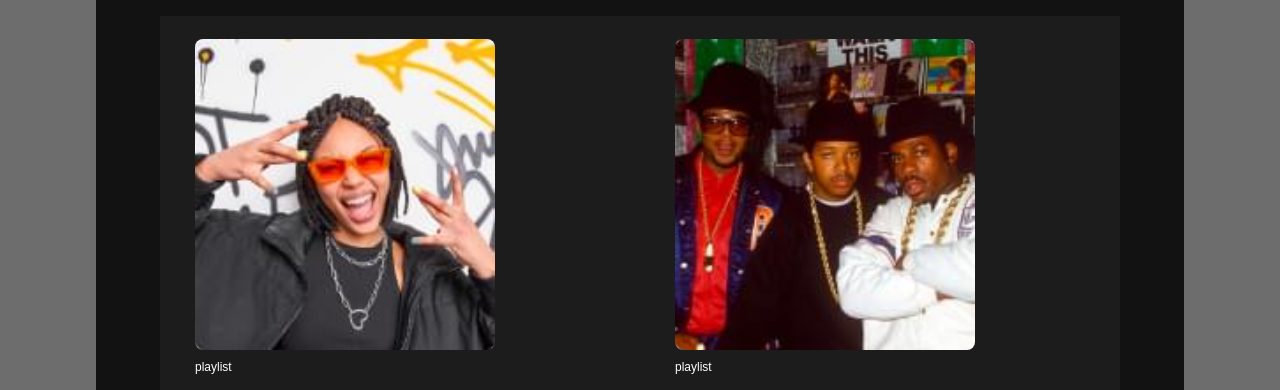
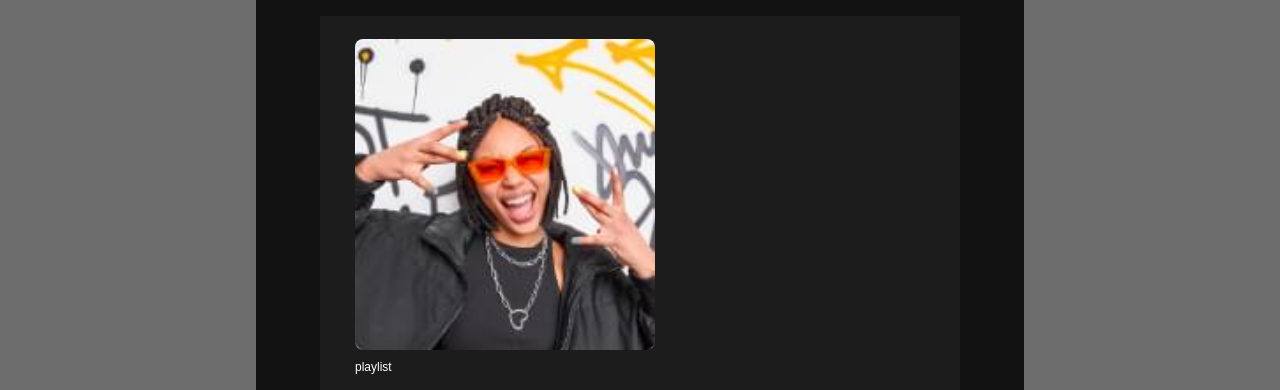
Before and after one commit to krutko77/player-audio, a plain HTML site: page index.html in a window 1280 px wide. Shown: the part 127-517 px from the top of the page. Drawn offline with Linux system fonts and the light colour scheme.

Commit message:
refactory

```diff
--- a/js/app.js
+++ /dev/null
@@ -1,250 +0,0 @@
-
-let playlists = [{
-		title: "Hip-Hop Hits",
-		coverImageUrl: "../../img/playlist1-img.jpg",
-		info: {
-			totalTracksCount: "4 tracks",
-			totalTracksDuration: "12m 13s",
-			artistNames: "Eminem, 50cent, Lloyd Banks",
-			otherArtist: "and others",
-		},
-		tracks: [
-			{
-				coverImageUrl: "../../img/Eminem.jpg",
-				artistName: "Eminem - ",
-				title: "Rap God",
-				fileUrl: "../../files/Eminem_-_Rap_God.mp3",
-				isHot: true,
-				trackImgId: "track-img-1",
-				artistNameId: "artist-name-1",
-				trackNameId: "track-name-1",
-				audioBoxId: "audio-box-1",
-			},
-			{
-				coverImageUrl: "../../img/50-cent.jpg",
-				artistName: "50cent - ",
-				title: "In da Club",
-				fileUrl: "../../files/50_Cent_-_In_Da_Club_47965582.mp3",
-				isHot: false,
-				trackImgId: "track-img-2",
-				artistNameId: "artist-name-2",
-				trackNameId: "track-name-2",
-				audioBoxId: "audio-box-2",
-			},
-			{
-				coverImageUrl: "../../img/DMX.jpg",
-				artistName: "DMX - ",
-				title: "Give It To Ya",
-				fileUrl: "../../files/DMX_-_X_Gon_Give_It_to_Ya_73088122.mp3",
-				isHot: true,
-				trackImgId: "track-img-3",
-				artistNameId: "artist-name-3",
-				trackNameId: "track-name-3",
-				audioBoxId: "audio-box-3",
-			},
-			{
-				coverImageUrl: "../../img/Eminem-2.jpg",
-				artistName: "Eminem feat 50 Cent, Cashis - ",
-				title: "You Don't Know",
-				fileUrl:
-				"../../files/Eminem_50_Cent_Lloyd_Banks_Cahis_-_You_Dont_Know_48270332.mp3",
-				isHot: false,
-			},
-		],
-	},
-
-	{
-		title: "Rap Hits 1990s",
-		coverImageUrl: "../../img/playlist2-img.jpg",
-		info: {
-			totalTracksCount: "4 tracks",
-			totalTracksDuration: "17m 44s",
-			artistNames: "Public Enemy, Vanila Ice, MC Hammer",
-			otherArtist: "and others",
-		},
-		tracks: [
-			{
-				coverImageUrl: "../../img/Public-enemy.jpg",
-				artistName: "Public Enemy - ",
-				title: "Fight the Power",
-				fileUrl: "../../files/Public_Enemy_-_Fight_The_Power_48021083.mp3",
-				isHot: true,
-				trackImgId: "track-img-5",
-				artistNameId: "artist-name-5",
-				trackNameId: "track-name-5",
-				audioBoxId: "audio-box-5",
-			},
-			{
-				coverImageUrl: "../../img/Vanilia-ice.jpg",
-				artistName: "Vanila Ice - ",
-				title: "Ice Ice Baby",
-				fileUrl: "../../files/Vanilla_Ice_-_Ice_Ice_Baby_48283042.mp3",
-				isHot: true,
-				trackImgId: "track-img-6",
-				artistNameId: "artist-name-6",
-				trackNameId: "track-name-6",
-				audioBoxId: "audio-box-6",
-			},
-			{
-				coverImageUrl: "../../img/MC-hammer.jpg",
-				artistName: "MC Hammer - ",
-				title: "You Can’t Touch This",
-				fileUrl: "../../files/MC_Hammer_-_U_Cant_Touch_This_48049905.mp3",
-				isHot: false,
-				trackImgId: "track-img-7",
-				artistNameId: "artist-name-7",
-				trackNameId: "track-name-7",
-				audioBoxId: "audio-box-7",
-			},
-			{
-				coverImageUrl: "../../img/Brand-nubian.jpg",
-				artistName: "Brand Nubian - ",
-				title: "Brand Nubian",
-				fileUrl: "../../files/Brand_Nubian_-_Brand_Nubian_48295459.mp3",
-				isHot: false,
-			},
-		],
-	}
-]
-
-
-renderPlaylists(playlists);
-
-function renderPlaylists (inputPlaylists) {
-
-	for (let i = 0; i < inputPlaylists.length; i++) {
-		const playlist = inputPlaylists[i];
-		renderPlaylist(playlist);
-	}
-}
-
-function renderPlaylist(playlistForRendering) {
-	const contentPage = document.getElementById("content-page");
-	let playlistBody = document.createElement("div");
-	playlistBody.classList.add("content__playlist", "playlist");
-	contentPage.append(playlistBody);
-
-	renderPlaylistHeader(playlistForRendering, playlistBody);
-	renderPlaylistTracks(playlistForRendering, playlistBody);
-}
-
-function renderPlaylistHeader(playlistForRendering, arg) {
-	let playlistDescriptionElement = document.createElement("div");
-	playlistDescriptionElement.classList.add("playlist__description", "description");
-	arg.append(playlistDescriptionElement);
-
-	let playlistDescriptionImgBox = document.createElement("div");
-	playlistDescriptionImgBox.classList.add("description__img-box");
-	playlistDescriptionElement.append(playlistDescriptionImgBox);
-
-	let playlistDescriptionTextBox = document.createElement("div");
-	playlistDescriptionTextBox.classList.add("description__text-box", "text-box");
-	playlistDescriptionElement.append(playlistDescriptionTextBox);
-
-	let playlistTextBoxLabel = document.createElement("p");
-	playlistTextBoxLabel.classList.add("text-box__label");
-	playlistTextBoxLabel.textContent = "playlist";
-	playlistDescriptionTextBox.append(playlistTextBoxLabel);
-
-	let playlistImage = document.createElement("img");
-	playlistImage.classList.add("description__img");
-	playlistImage.src = playlistForRendering.coverImageUrl;
-	playlistImage.alt = "playlist image";
-	playlistImage.width = "170";
-	playlistImage.height = "176";
-	playlistDescriptionImgBox.append(playlistImage);
-
-	let playlistTitle = document.createElement("h2");
-	playlistTitle.classList.add("text-box__playlist-title");
-	playlistTitle.append(playlistForRendering.title);
-	playlistDescriptionTextBox.append(playlistTitle);
-
-	let playlistCount = document.createElement("p");
-	playlistCount.classList.add("text-box__text-small");
-	playlistCount.append(playlistForRendering.info.totalTracksCount + "," + " " +
-	playlistForRendering.info.totalTracksDuration);
-	playlistDescriptionTextBox.append(playlistCount);
-
-	let playlistArtistsList = document.createElement("p");
-	playlistArtistsList.classList.add("text-box__text");
-	playlistArtistsList.append(playlistForRendering.info.artistNames);
-	playlistDescriptionTextBox.append(playlistArtistsList);
-
-	let playlistOtherArtists = document.createElement("span");
-	playlistOtherArtists.append(" " + playlistForRendering.info.otherArtist);
-	playlistOtherArtists.classList.add("text-box__span");
-	playlistArtistsList.append(playlistOtherArtists);
-}
-
-function renderPlaylistTracks(playlistForRendering, arg) {
-	let playlistTracksElement = document.createElement("div");
-	playlistTracksElement.classList.add("playlist__tracks", "tracks");
-	arg.append(playlistTracksElement);
-
-	let tracksList = document.createElement("ul");
-	tracksList.classList.add("tracks__list", "list");
-	playlistTracksElement.append(tracksList);
-
-	for (let i = 0; i < playlistForRendering.tracks.length; i++) {
-		const track = playlistForRendering.tracks[i];
-		renderTrack(track, tracksList);
-  }
-}
-
-
-function renderTrack(inputTrack, arg) {
-	let trackElement = document.createElement("li");
-	trackElement.classList.add("list__item");
-
-
-	let trackBlock = document.createElement("div");
-	trackBlock.classList.add("list__grid", "grid");
-	trackElement.append(trackBlock);
-
-	let trackImageBox = document.createElement("div");
-	trackImageBox.classList.add("grid__img-box");
-	trackBlock.append(trackImageBox);
-
-	let trackImage = document.createElement("img");
-	trackImage.classList.add("grid__img");
-	trackImage.src = inputTrack.coverImageUrl;
-	trackImage.alt = "artist image";
-	trackImage.width = "48";
-	trackImage.height = "48";
-	trackImageBox.append(trackImage);
-
-	let trackTitle = document.createElement("div");
-	trackTitle.classList.add("grid__track-title");
-	trackBlock.append(trackTitle);
-
-	let trackIconBox = document.createElement("span");
-	trackIconBox.classList.add("grid__icon");
-	trackTitle.append(trackIconBox);
-
-	let trackIcon = document.createElement("img");
-	trackIcon.src = "../img/light-icon.svg";
-	trackIcon.alt = "light image";
-	trackIcon.width = "12";
-	trackIcon.height = "12";
-
-	if (inputTrack.isHot) {
-		trackIconBox.append(trackIcon);
-	}
-
-	let trackArtistName = document.createElement("span");
-	trackArtistName.append(inputTrack.artistName);
-	trackTitle.append(trackArtistName);
-
-	let songTitle = document.createElement("span");
-	songTitle.classList.add("grid__song-title");
-	songTitle.append(inputTrack.title);
-	trackTitle.append(songTitle);
-
-	let trackAudio = document.createElement("audio");
-	trackAudio.classList.add("grid__audio");
-	trackAudio.src = inputTrack.fileUrl;
-	trackAudio.controls = true;
-   trackBlock.append(trackAudio);
-
-	arg.append(trackElement);
-}
--- /dev/null
+++ b/js/components/playlist/header/cover/renderPlaylistCover.component.js
@@ -0,0 +1,10 @@
+import { createElementWithClass } from "../../../../helpers.js";
+
+export function renderPlaylistCover(playlistForRendering, playlistDescriptionImgBox) {
+	let playlistImage = createElementWithClass("img", "description__img");
+	playlistImage.src = playlistForRendering.coverImageUrl;
+	playlistImage.alt = "playlist image";
+	playlistImage.width = "170";
+	playlistImage.height = "176";
+	playlistDescriptionImgBox.append(playlistImage);
+}
--- /dev/null
+++ b/js/components/playlist/header/info/renderPlaylistInfo.component.js
@@ -0,0 +1,20 @@
+import { createElementWithClass } from "../../../../helpers.js";
+
+export function renderPlaylistInfo(playlistForRendering, playlistDescriptionTextBox) {
+	let playlistTitle = createElementWithClass("h2", "text-box__playlist-title");
+	playlistTitle.append(playlistForRendering.title);
+	playlistDescriptionTextBox.append(playlistTitle);
+
+	let playlistCount = createElementWithClass("p", "text-box__text-small");
+	playlistCount.append(playlistForRendering.info.totalTracksCount + "," + " " +
+		playlistForRendering.info.totalTracksDuration);
+	playlistDescriptionTextBox.append(playlistCount);
+
+	let playlistArtistsList = createElementWithClass("p", "text-box__text");
+	playlistArtistsList.append(playlistForRendering.info.artistNames);
+	playlistDescriptionTextBox.append(playlistArtistsList);
+
+	let playlistOtherArtists = createElementWithClass("span", "text-box__span");
+	playlistOtherArtists.append(" " + playlistForRendering.info.otherArtist);
+	playlistArtistsList.append(playlistOtherArtists);
+}
--- /dev/null
+++ b/js/components/playlist/header/renderPlaylistHeaderComponent.js
@@ -0,0 +1,21 @@
+import { renderPlaylistInfo } from "./info/renderPlaylistInfo.component.js";
+import { renderPlaylistCover } from "./cover/renderPlaylistCover.component.js";
+import { createElementWithClass } from "../../../helpers.js";
+
+export function renderPlaylistHeader(playlistForRendering, playlistBody) {
+	let playlistDescriptionElement = createElementWithClass("div", "playlist__description", "description");
+	playlistBody.append(playlistDescriptionElement);
+
+	let playlistDescriptionImgBox = createElementWithClass("div", "description__img-box");
+	playlistDescriptionElement.append(playlistDescriptionImgBox);
+
+	let playlistDescriptionTextBox = createElementWithClass("div", "description__text-box", "text-box");
+	playlistDescriptionElement.append(playlistDescriptionTextBox);
+
+	let playlistTextBoxLabel = createElementWithClass("p", "text-box__label");
+	playlistTextBoxLabel.textContent = "playlist";
+	playlistDescriptionTextBox.append(playlistTextBoxLabel);
+
+	renderPlaylistCover(playlistForRendering, playlistDescriptionImgBox);
+	renderPlaylistInfo(playlistForRendering, playlistDescriptionTextBox);
+}
--- /dev/null
+++ b/js/components/playlist/renderPlaylist.component.js
@@ -0,0 +1,12 @@
+import { renderPlaylistHeader } from "./header/renderPlaylistHeaderComponent.js";
+import { renderPlaylistTracks } from "./tracks/renderPlaylistTracks.component.js";
+import { createElementWithClass } from "../../helpers.js";
+
+export function renderPlaylist(playlistForRendering) {
+	const contentPage = document.getElementById("content-page");
+	let playlistBody = createElementWithClass("div", "content__playlist", "playlist");
+	contentPage.append(playlistBody);
+
+	renderPlaylistHeader(playlistForRendering, playlistBody);
+	renderPlaylistTracks(playlistForRendering, playlistBody);
+}
--- /dev/null
+++ b/js/components/playlist/tracks/renderPlaylistTracks.component.js
@@ -0,0 +1,15 @@
+import { renderTrack } from "./track/renderTrackComponent.js";
+import { createElementWithClass } from "../../../helpers.js";
+
+export function renderPlaylistTracks(playlistForRendering, playlistBody) {
+	let playlistTracksElement = createElementWithClass("div", "playlist__tracks", "tracks");
+	playlistBody.append(playlistTracksElement);
+
+	let tracksList = createElementWithClass("ul", "tracks__list", "list");
+	playlistTracksElement.append(tracksList);
+
+	for (let i = 0; i < playlistForRendering.tracks.length; i++) {
+		const track = playlistForRendering.tracks[i];
+		renderTrack(track, tracksList);
+	}
+}
--- /dev/null
+++ b/js/components/playlist/tracks/track/renderTrackComponent.js
@@ -0,0 +1,45 @@
+import { createElementWithClass } from "../../../../helpers.js";
+
+export function renderTrack(inputTrack, tracksList) {
+	let trackElement = createElementWithClass("li", "list__item");
+	let trackBlock = createElementWithClass("div", "list__grid", "grid");
+	trackElement.append(trackBlock);
+	let trackImageBox = createElementWithClass("div", "grid__img-box");
+	trackBlock.append(trackImageBox);
+	let trackTitle = createElementWithClass("div", "grid__track-title");
+	trackBlock.append(trackTitle);
+	let trackIconBox = createElementWithClass("span", "grid__icon");
+	trackTitle.append(trackIconBox);
+
+	let trackImage = createElementWithClass("img", "grid__img")
+	trackImage.src = inputTrack.coverImageUrl;
+	trackImage.alt = "artist image";
+	trackImage.width = "48";
+	trackImage.height = "48";
+	trackImageBox.append(trackImage);
+
+	let trackIcon = document.createElement("img");
+	trackIcon.src = "../img/light-icon.svg";
+	trackIcon.alt = "light image";
+	trackIcon.width = "12";
+	trackIcon.height = "12";
+
+	if (inputTrack.isHot) {
+		trackIconBox.append(trackIcon);
+	}
+
+	let trackArtistName = document.createElement("span");
+	trackArtistName.append(inputTrack.artistName);
+	trackTitle.append(trackArtistName);
+
+	let songTitle = createElementWithClass("span", "grid__song-title");
+	songTitle.append(inputTrack.title);
+	trackTitle.append(songTitle);
+
+	let trackAudio = createElementWithClass("audio", "grid__audio");
+	trackAudio.src = inputTrack.fileUrl;
+	trackAudio.controls = true;
+	trackBlock.append(trackAudio);
+
+	tracksList.append(trackElement);
+}
--- /dev/null
+++ b/js/components/renderPlaylists.component.js
@@ -0,0 +1,9 @@
+import { renderPlaylist } from "./playlist/renderPlaylist.component.js";
+
+export function renderPlaylists(inputPlaylists) {
+
+	for (let i = 0; i < inputPlaylists.length; i++) {
+		const playlist = inputPlaylists[i];
+		renderPlaylist(playlist);
+	}
+}
--- a/js/data.module.js
+++ b/js/data.module.js
@@ -0,0 +1,108 @@
+
+export let playlists = [{
+	title: "Hip-Hop Hits",
+	coverImageUrl: "../../img/playlist1-img.jpg",
+	info: {
+		totalTracksCount: "4 tracks",
+		totalTracksDuration: "12m 13s",
+		artistNames: "Eminem, 50cent, Lloyd Banks",
+		otherArtist: "and others",
+	},
+	tracks: [
+		{
+			coverImageUrl: "../../img/Eminem.jpg",
+			artistName: "Eminem - ",
+			title: "Rap God",
+			fileUrl: "../../files/Eminem_-_Rap_God.mp3",
+			isHot: true,
+			trackImgId: "track-img-1",
+			artistNameId: "artist-name-1",
+			trackNameId: "track-name-1",
+			audioBoxId: "audio-box-1",
+		},
+		{
+			coverImageUrl: "../../img/50-cent.jpg",
+			artistName: "50cent - ",
+			title: "In da Club",
+			fileUrl: "../../files/50_Cent_-_In_Da_Club_47965582.mp3",
+			isHot: false,
+			trackImgId: "track-img-2",
+			artistNameId: "artist-name-2",
+			trackNameId: "track-name-2",
+			audioBoxId: "audio-box-2",
+		},
+		{
+			coverImageUrl: "../../img/DMX.jpg",
+			artistName: "DMX - ",
+			title: "Give It To Ya",
+			fileUrl: "../../files/DMX_-_X_Gon_Give_It_to_Ya_73088122.mp3",
+			isHot: true,
+			trackImgId: "track-img-3",
+			artistNameId: "artist-name-3",
+			trackNameId: "track-name-3",
+			audioBoxId: "audio-box-3",
+		},
+		{
+			coverImageUrl: "../../img/Eminem-2.jpg",
+			artistName: "Eminem feat 50 Cent, Cashis - ",
+			title: "You Don't Know",
+			fileUrl:
+				"../../files/Eminem_50_Cent_Lloyd_Banks_Cahis_-_You_Dont_Know_48270332.mp3",
+			isHot: false,
+		},
+	],
+},
+
+{
+	title: "Rap Hits 1990s",
+	coverImageUrl: "../../img/playlist2-img.jpg",
+	info: {
+		totalTracksCount: "4 tracks",
+		totalTracksDuration: "17m 44s",
+		artistNames: "Public Enemy, Vanila Ice, MC Hammer",
+		otherArtist: "and others",
+	},
+	tracks: [
+		{
+			coverImageUrl: "../../img/Public-enemy.jpg",
+			artistName: "Public Enemy - ",
+			title: "Fight the Power",
+			fileUrl: "../../files/Public_Enemy_-_Fight_The_Power_48021083.mp3",
+			isHot: true,
+			trackImgId: "track-img-5",
+			artistNameId: "artist-name-5",
+			trackNameId: "track-name-5",
+			audioBoxId: "audio-box-5",
+		},
+		{
+			coverImageUrl: "../../img/Vanilia-ice.jpg",
+			artistName: "Vanila Ice - ",
+			title: "Ice Ice Baby",
+			fileUrl: "../../files/Vanilla_Ice_-_Ice_Ice_Baby_48283042.mp3",
+			isHot: true,
+			trackImgId: "track-img-6",
+			artistNameId: "artist-name-6",
+			trackNameId: "track-name-6",
+			audioBoxId: "audio-box-6",
+		},
+		{
+			coverImageUrl: "../../img/MC-hammer.jpg",
+			artistName: "MC Hammer - ",
+			title: "You Can’t Touch This",
+			fileUrl: "../../files/MC_Hammer_-_U_Cant_Touch_This_48049905.mp3",
+			isHot: false,
+			trackImgId: "track-img-7",
+			artistNameId: "artist-name-7",
+			trackNameId: "track-name-7",
+			audioBoxId: "audio-box-7",
+		},
+		{
+			coverImageUrl: "../../img/Brand-nubian.jpg",
+			artistName: "Brand Nubian - ",
+			title: "Brand Nubian",
+			fileUrl: "../../files/Brand_Nubian_-_Brand_Nubian_48295459.mp3",
+			isHot: false,
+		},
+	],
+}
+]
--- /dev/null
+++ b/js/helpers.js
@@ -0,0 +1,5 @@
+export function createElementWithClass(tagName, ...classNames) {
+	const element = document.createElement(tagName);
+	classNames.forEach((c) => element.classList.add(c));
+	return element;
+}
--- /dev/null
+++ b/js/index.js
@@ -0,0 +1,6 @@
+
+import { playlists } from "./data.module.js";
+import { renderPlaylists } from "./components/renderPlaylists.component.js";
+
+//render
+renderPlaylists(playlists);
--- a/js/render.module.js
+++ /dev/null
@@ -1,2 +0,0 @@
-import { a } from "./data.module.js";
-console.log(a);
--- a/style.css
+++ b/style.css
@@ -25,7 +25,7 @@ body {
 }
 
 body {
-  color: #FFFFFF;
+	color: #ffffff;
 	line-height: 1;
 	font-family: "SF UI Display", sans-serif;
 	font-size: 0.875rem;
@@ -100,7 +100,7 @@ select:-webkit-autofill:focus {
 
 .container {
 	min-height: 100vh;
-  background-color: #6D6D6D;
+	background-color: #6d6d6d;
 	display: -webkit-box;
 	display: -ms-flexbox;
 	display: flex;
@@ -154,7 +154,7 @@ select:-webkit-autofill:focus {
 }
 
 .content__playlist {
-  background-color: #1C1C1C;
+	background-color: #1c1c1c;
 	-webkit-box-flex: 0;
 	-ms-flex: 0 1 50%;
 	flex: 0 1 50%;
@@ -215,7 +215,7 @@ select:-webkit-autofill:focus {
 }
 
 .text-box__text-small {
-  color: #8A8A8A;
+	color: #8a8a8a;
 	font-family: "SF UI Display", sans-serif;
 	font-size: 14px;
 	font-weight: 400;
@@ -224,7 +224,7 @@ select:-webkit-autofill:focus {
 }
 
 .text-box__span {
-  color: #8A8A8A;
+	color: #8a8a8a;
 	font-family: "SF UI Display", sans-serif;
 	font-size: 16px;
 	font-weight: 500;
@@ -258,7 +258,7 @@ select:-webkit-autofill:focus {
 	font-size: 14px;
 	font-weight: 500;
 	line-height: 1.2;
-  color: #8A8A8A;
+	color: #8a8a8a;
 }
 
 .grid__track-title {
@@ -296,13 +296,13 @@ select:-webkit-autofill:focus {
 
 @media (max-width: 1280px) {
 	.wrapper {
-    -webkit-box-flex: 0;
-        -ms-flex: 0 1;
-            flex: 0 1;
+		max-width: 768px;
 	}
 
 	.content {
-	row-gap: 12px;
+		-ms-grid-columns: 1fr;
+		grid-template-columns: 1fr;
+		row-gap: 20px;
 		column-gap: 0;
 	}
 
@@ -332,7 +332,9 @@ select:-webkit-autofill:focus {
 	.playlist {
 		padding: 20px 20px 25px;
 	}
+}
 
+@media (max-width: 560px) {
 	.grid {
 		-ms-grid-columns: 60px 300px;
 		grid-template-columns: 60px 300px;
@@ -360,7 +362,7 @@ select:-webkit-autofill:focus {
 		-ms-grid-row: 2;
 		-ms-grid-column: 1;
 		-ms-grid-column-span: 2;
-	 width: 360px;
+		width: 370px;
 	}
 }
 
@@ -371,6 +373,9 @@ select:-webkit-autofill:focus {
 	}
 
 	.grid__audio {
+		-ms-grid-row: 2;
+		-ms-grid-column: 1;
+		-ms-grid-column-span: 2;
 		width: 310px;
 	}
 }
@@ -382,6 +387,9 @@ select:-webkit-autofill:focus {
 	}
 
 	.grid__audio {
+		-ms-grid-row: 2;
+		-ms-grid-column: 1;
+		-ms-grid-column-span: 2;
 		width: 260px;
 	}
 }
```
Also changed, not shown: index.html (+1 -29 lines), old.html (deleted, +0 -108 lines), templates.html (+15 -18 lines). Lines whose indentation alone changed are shown as unchanged.
